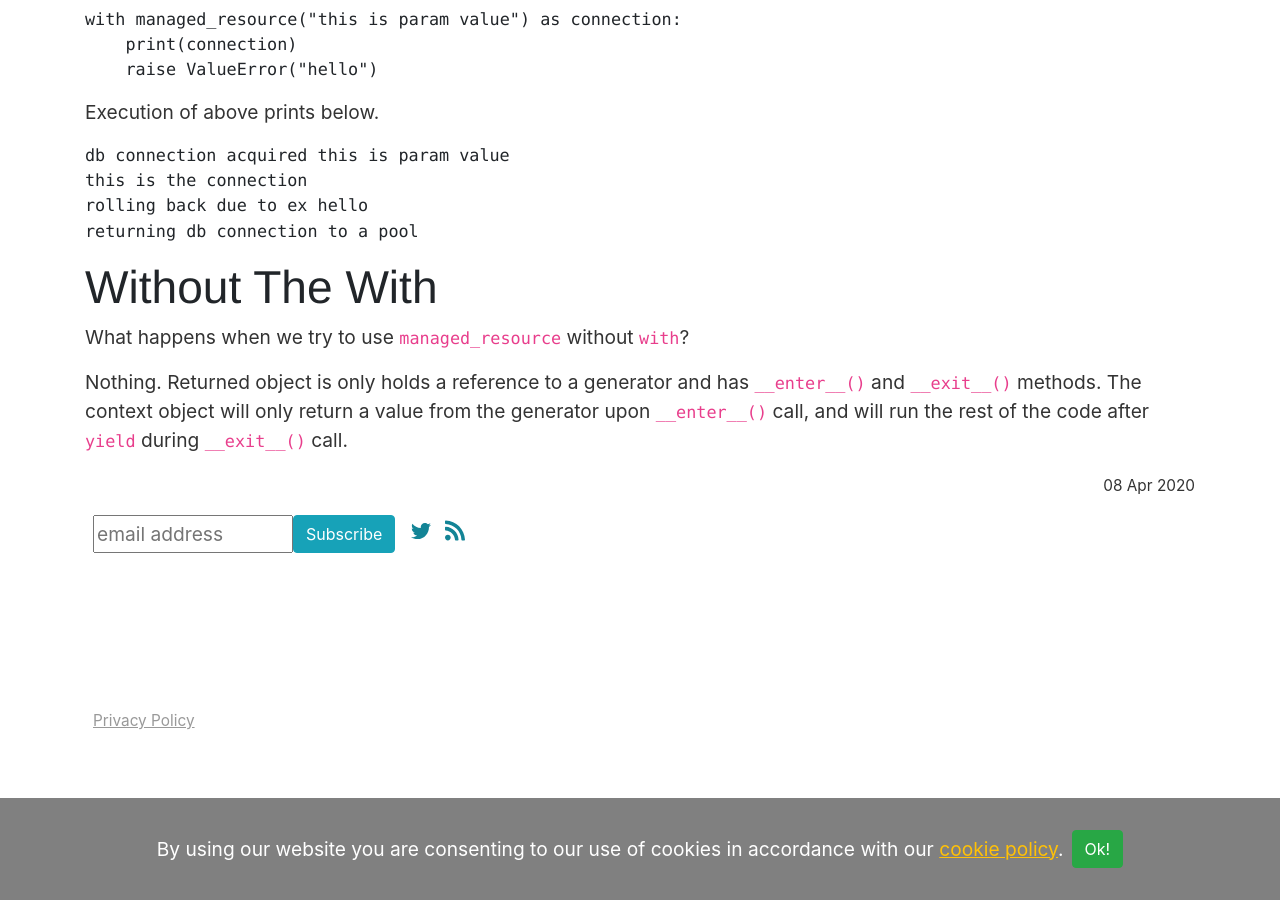
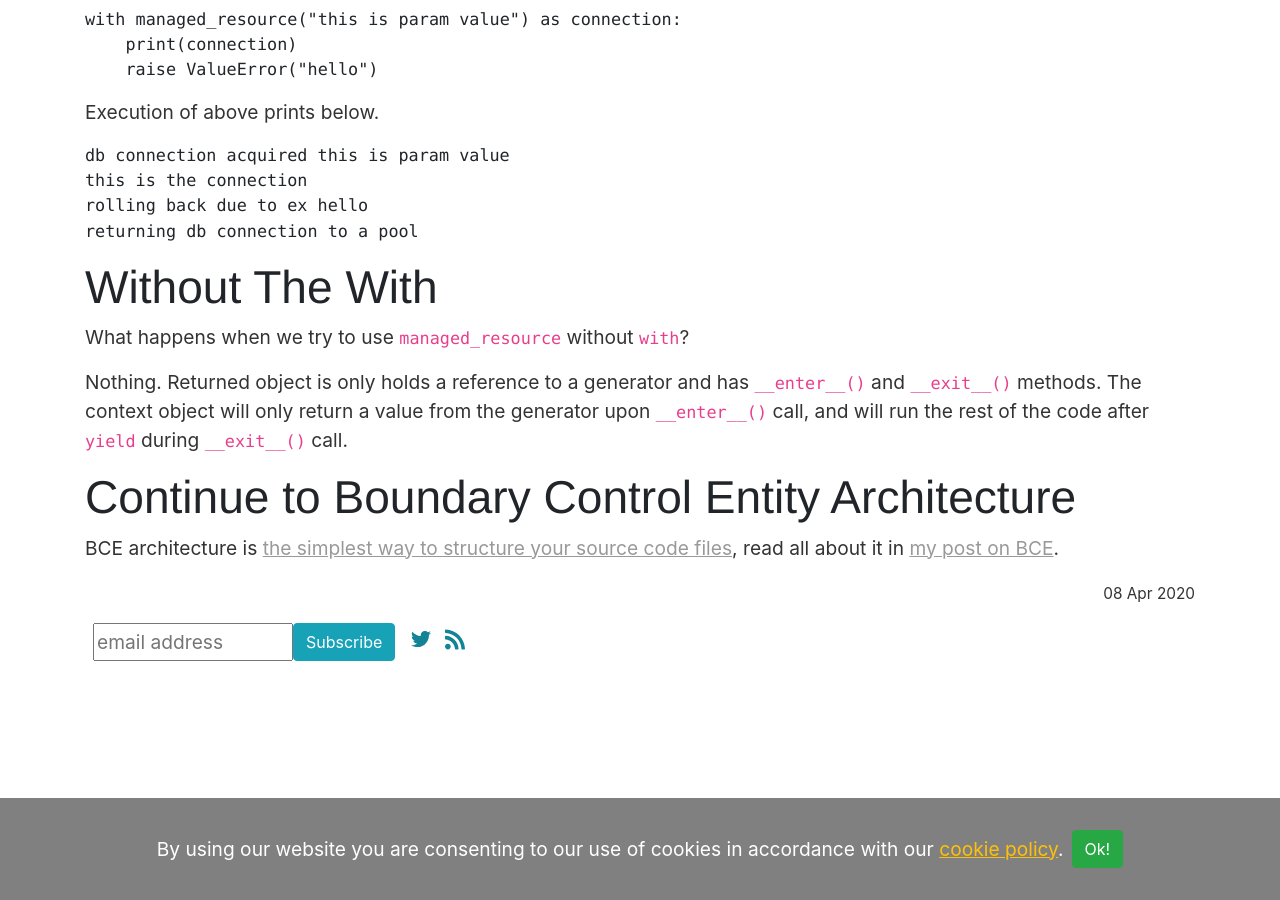
Before and after one commit to vackosar/vackosar.github.io, a Jekyll site: the page built from _posts/2020-04-08-Python-Context-Manager-With-Statement-Exception-Handling.md, in a window 1280 px wide and 900 px high, scrolled down 818 px. Built offline with Jekyll 4.4.1, drawn with Linux system fonts in a browser that asks for light colours.

Commit message:
2017-12-03-Boundary-Control-Entity-Architecture--The-Pattern-to-Structure-Your-Classes.md

```diff
--- a/_posts/2020-04-08-Python-Context-Manager-With-Statement-Exception-Handling.md
+++ b/_posts/2020-04-08-Python-Context-Manager-With-Statement-Exception-Handling.md
@@ -48,3 +48,7 @@ returning db connection to a pool
 What happens when we try to use `managed_resource` without `with`?
 
 Nothing. Returned object is only holds a reference to a generator and has `__enter__()` and `__exit__()` methods. The context object will only return a value from the generator upon `__enter__()` call, and will run the rest of the code after `yield` during `__exit__()` call.
+
+
+# Continue to Boundary Control Entity Architecture
+BCE architecture is [the simplest way to structure your source code files](/software/Boundary-Control-Entity-Architecture-The-Pattern-to-Structure-Your-Classes), read all about it in [my post on BCE](/software/Boundary-Control-Entity-Architecture-The-Pattern-to-Structure-Your-Classes).
```
